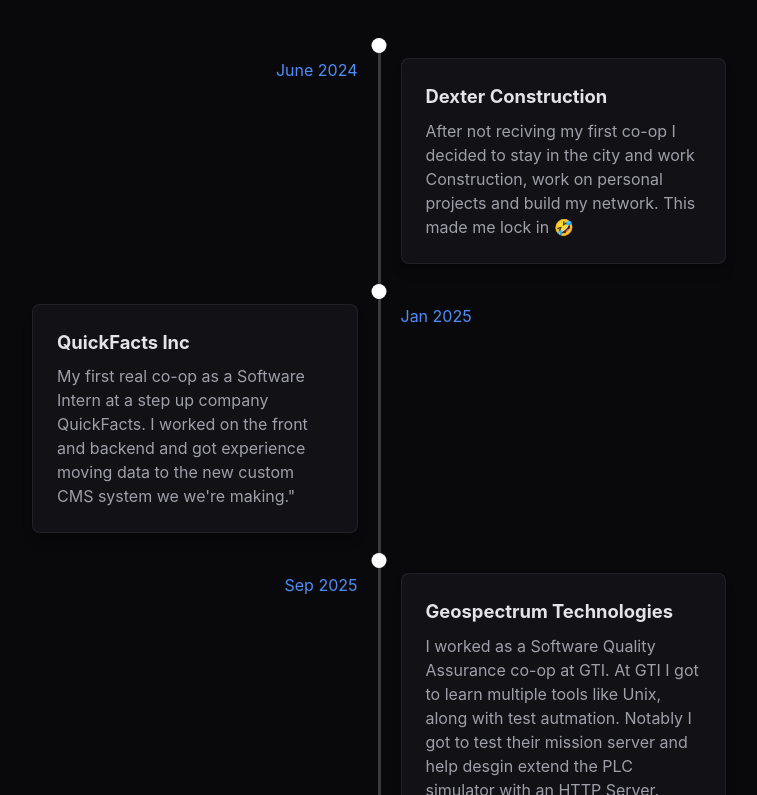
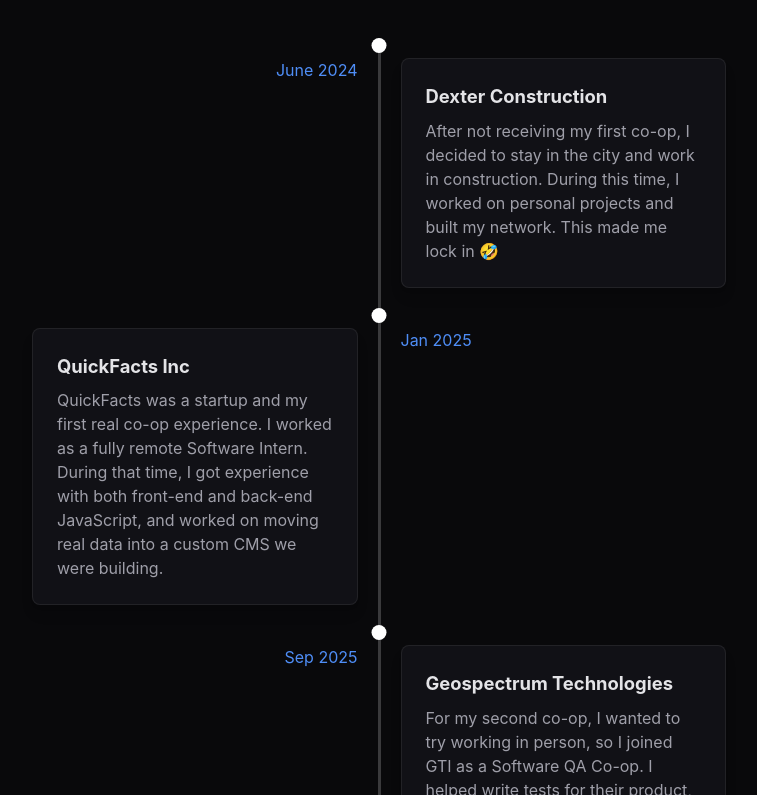
Before and after one commit to CourtKingJuJu/Portfolio, a React (Vite) app: page / in a window 1280 px wide. Shown: the part 2005-2800 px from the top of the page, without its empty margins (261-1018 px from the left). Built offline with nearby package versions, Linux system fonts and the light colour scheme.

Commit message:
Updated work experience content

```diff
--- a/src/App.jsx
+++ b/src/App.jsx
@@ -235,9 +235,9 @@
                 Dexter Construction
               </h2>
               <p className='mt-2 leading-normal text-zinc-400'>
-                After not reciving my first co-op I decided to stay in the city
-                and work Construction, work on personal projects and build my
-                network. This made me lock in 🤣
+                After not receiving my first co-op, I decided to stay in the
+                city and work in construction. During this time, I worked on
+                personal projects and built my network. This made me lock in 🤣
               </p>
             </div>
 
@@ -245,9 +245,10 @@
             <div className='m-5 rounded-lg border border-white/[0.07] bg-[#111116] p-6 shadow-lg'>
               <h2 className='m-0 text-[1.15em] font-bold'>QuickFacts Inc</h2>
               <p className='mt-2 leading-normal text-zinc-400'>
-                My first real co-op as a Software Intern at a step up company
-                QuickFacts. I worked on the front and backend and got experience
-                moving data to the new custom CMS system we we're making."
+                QuickFacts was a startup and my first real co-op experience. I
+                worked as a fully remote Software Intern. During that time, I
+                got experience with both front-end and back-end JavaScript, and
+                worked on moving real data into a custom CMS we were building.
               </p>
             </div>
             <div className='relative bg-white/20'>
@@ -265,10 +266,11 @@
                 Geospectrum Technologies
               </h2>
               <p className='mt-2 leading-normal text-zinc-400'>
-                I worked as a Software Quality Assurance co-op at GTI. At GTI I
-                got to learn multiple tools like Unix, along with test
-                autmation. Notably I got to test their mission server and help
-                desgin extend the PLC simulator with an HTTP Server.
+                For my second co-op, I wanted to try working in person, so I
+                joined GTI as a Software QA Co-op. I helped write tests for
+                their product, RecView, and gained hands-on experience with Unix
+                and Jenkins pipelines. My favorite project at GTI was writing
+                all the tests for their Mission Server using Pytest.
               </p>
             </div>
           </div>
```
